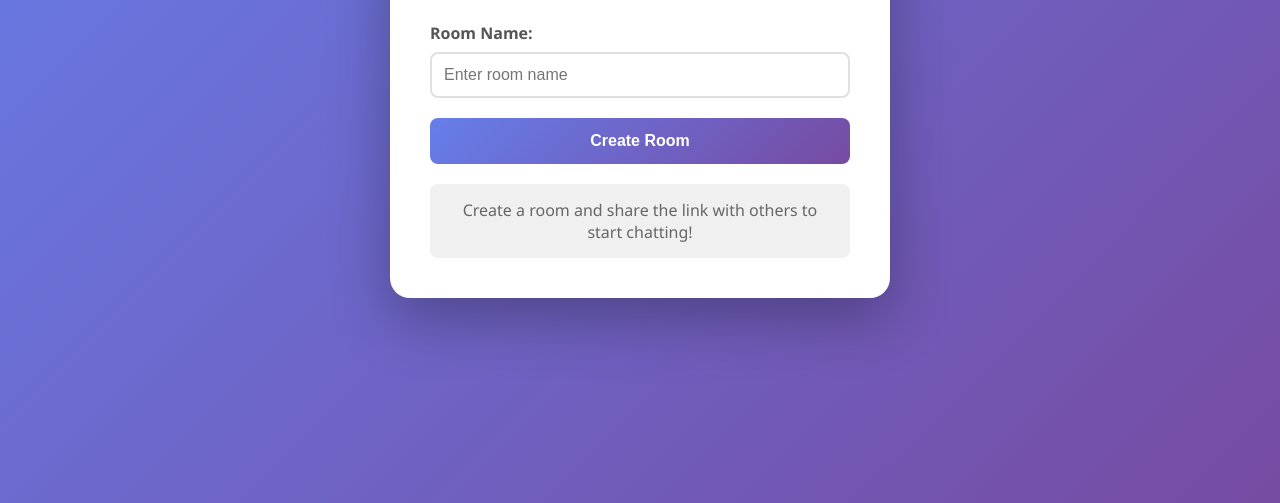
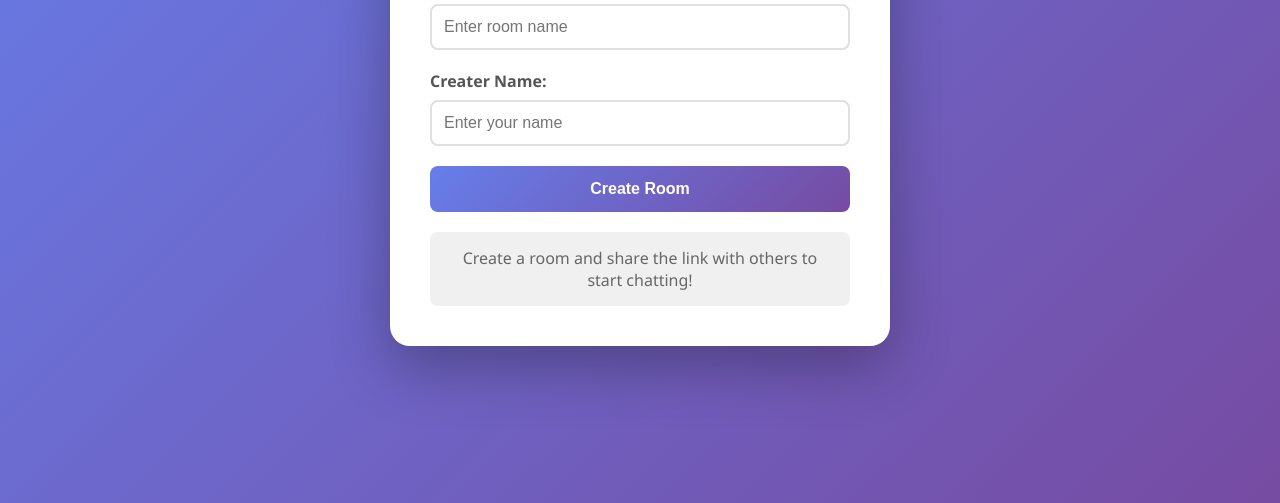
Before and after one commit to Next-Gen-Coder-2007/Chat_fun, a plain HTML site: page templates/index.html in a window 1280 px wide. Shown: the part 297-800 px from the top of the page. Drawn offline with Linux system fonts and the light colour scheme.

Commit message:
Add creator name input to chat room form
Added a new input field for creator name in the chat room form.

```diff
--- a/templates/index.html
+++ b/templates/index.html
@@ -86,6 +86,10 @@
                 <label for="room_name">Room Name:</label>
                 <input type="text" id="room_name" name="room_name" placeholder="Enter room name" required>
             </div>
+            <div class="form-group">
+                <label for="creator">Creater Name:</label>
+                <input type="text" id="creator" name="creator" placeholder="Enter your name" required>
+            </div>
             <button type="submit">Create Room</button>
         </form>
         <div class="info">
```
